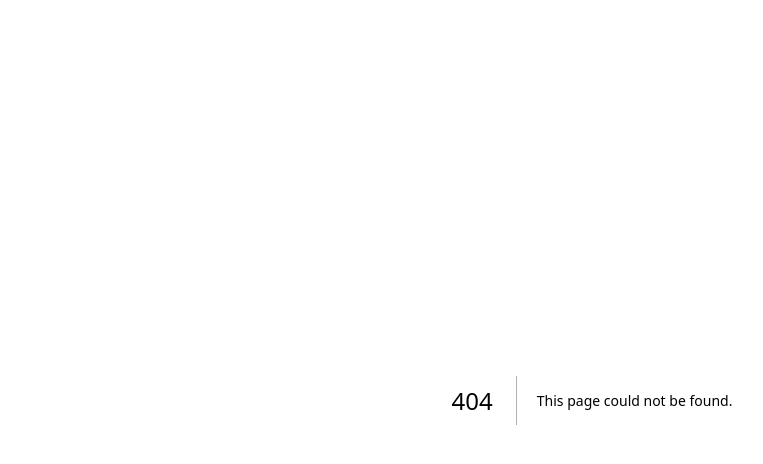
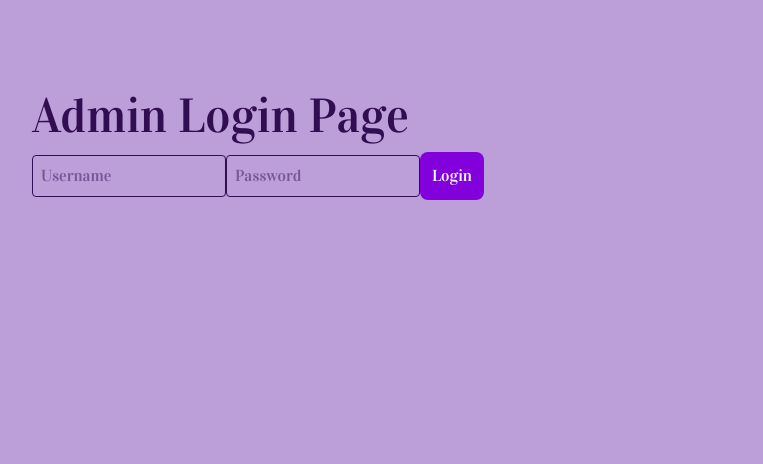
Before and after one commit to andr3wtn/purple-corner, a Next.js app: page /admin/login in a window 1280 px wide. Before the commit this address had no page. Shown: the top 464 px of the page, without its empty margins (48-811 px from the left). Built offline with nearby package versions, Linux system fonts and the light colour scheme.

Commit message:
Feat: Password login backbone finished; // TODO: Credentials verification & storage

```diff
--- /dev/null
+++ b/src/app/admin/login/page.tsx
@@ -0,0 +1,48 @@
+"use client";
+import { useState } from "react";
+
+export default function Login() {
+    const [username, setUsername] = useState("");
+    const [password, setPassword] = useState("");
+
+    async function handleLogin(e:React.FormEvent) {
+        e.preventDefault();
+
+        const res = await fetch('/api/admin/login', {
+            method: "POST",
+            headers: { "Content-type": "application/json"},
+            body: JSON.stringify({ username, password })
+        });
+
+        if (res.ok) {
+            window.location.href = "/admin";
+        } else {
+            alert("Wrong account or password.");
+        }
+    }
+
+    return (<div className="p-20">
+        <h1 className="text-[3rem] m-0">Admin Login Page</h1>
+        <form onSubmit={handleLogin}>
+            <input
+                type="text"
+                placeholder="Username"
+                className="border rounded p-2"
+                value={username}
+                onChange={(e) => setUsername(e.target.value)}
+            />
+
+            <input
+                type="password"
+                placeholder="Password"
+                className="border rounded p-2"
+                value={password}
+                onChange={(e) => setPassword(e.target.value)}
+            />
+            <button
+                type="submit"
+                className="bg-purple-700 hover:bg-purple-800 text-white rounded-lg p-3"
+            >Login</button>
+        </form>
+    </div>)
+}
--- /dev/null
+++ b/src/app/api/admin/login/route.ts
@@ -0,0 +1,15 @@
+import { NextResponse } from "next/server"
+
+export async function POST(req: Request) {
+    const { username, password } = await req.json();
+
+    /* ------------- DEBUG MODE: ALL LOG-IN ACCEPTED ----------- */
+    if (username && password) { return NextResponse.json({ success: true });}
+    // if (username === process.env.ADMIN_EMAIL && password === process.env.ADMIN_PASSWORD) {
+    //     // TODO: set cookie/session token
+
+
+    //     return NextResponse.json({ success: true });
+    // }
+    // return NextResponse.json({ message: "Login failed" }, { status: 400 });
+}
```
